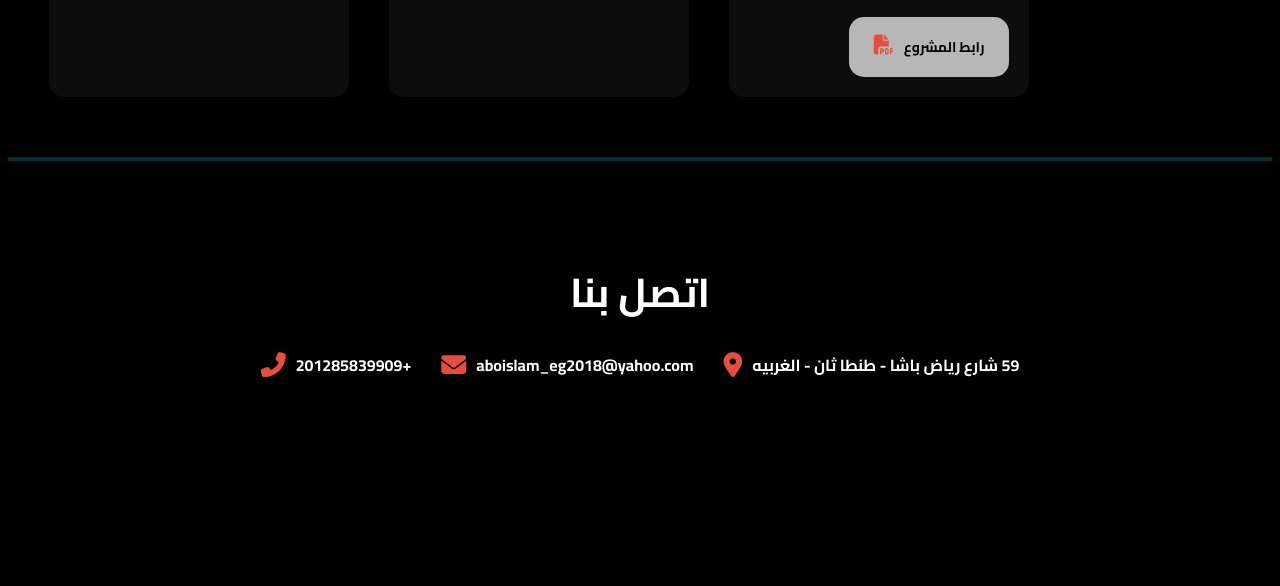
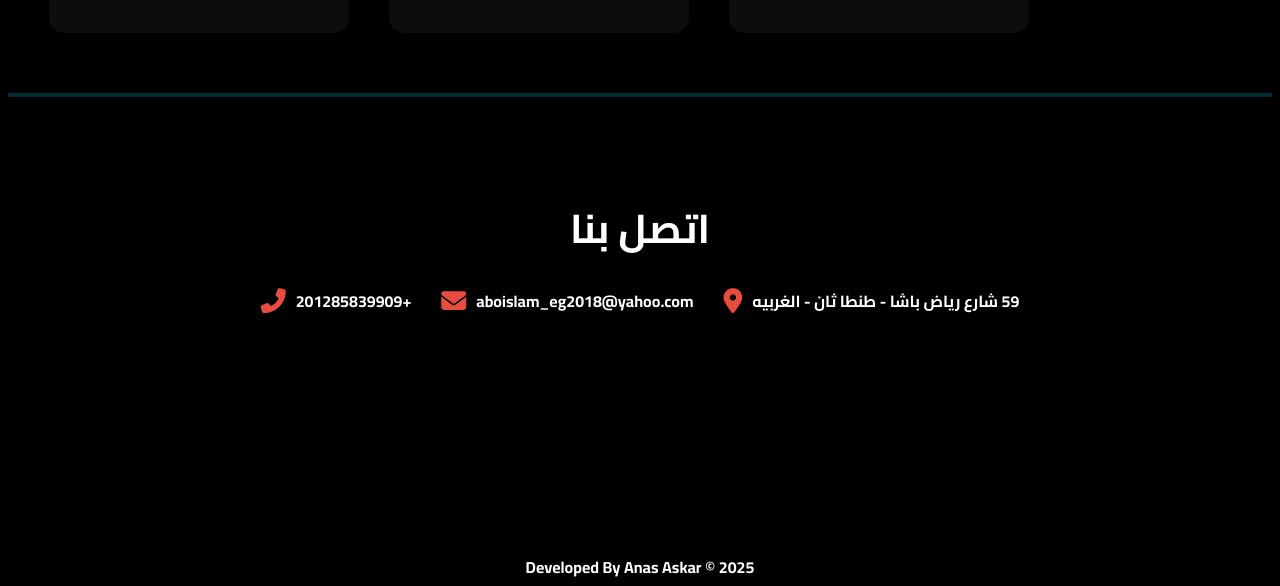
Before and after one commit to Anasaskar/khaledaskar, a plain HTML site: page index.html in a window 1280 px wide. Shown: the part 1725-2311 px from the top of the page. Drawn offline with nearby package versions, Linux system fonts and the light colour scheme.

Commit message:
Update index.html

```diff
--- a/index.html
+++ b/index.html
@@ -109,14 +109,6 @@
                   والاستشارات الهندسية
                   (بالمملكة العربية السعودية)
             </p>
-        <div class="card" id="card">
-                <a href="cv.pdf" target="_blank">
-                    رابط المشروع <br>
-                </a>
-                <a class="pdf" href="cv.pdf" target="_blank">
-                    <i class="fas fa-file-pdf"></i>
-                </a>
-            </div>
         </div>
         <div class="project">
             <br>
```
